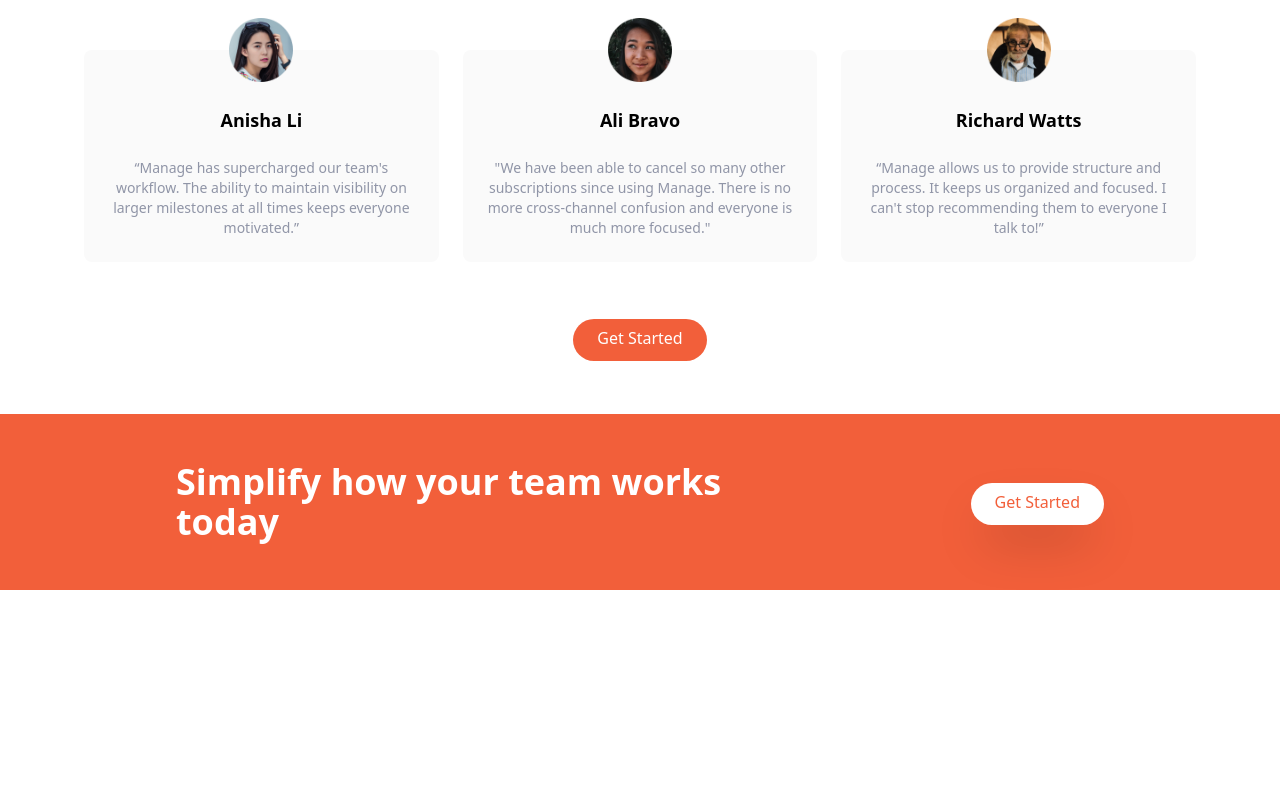
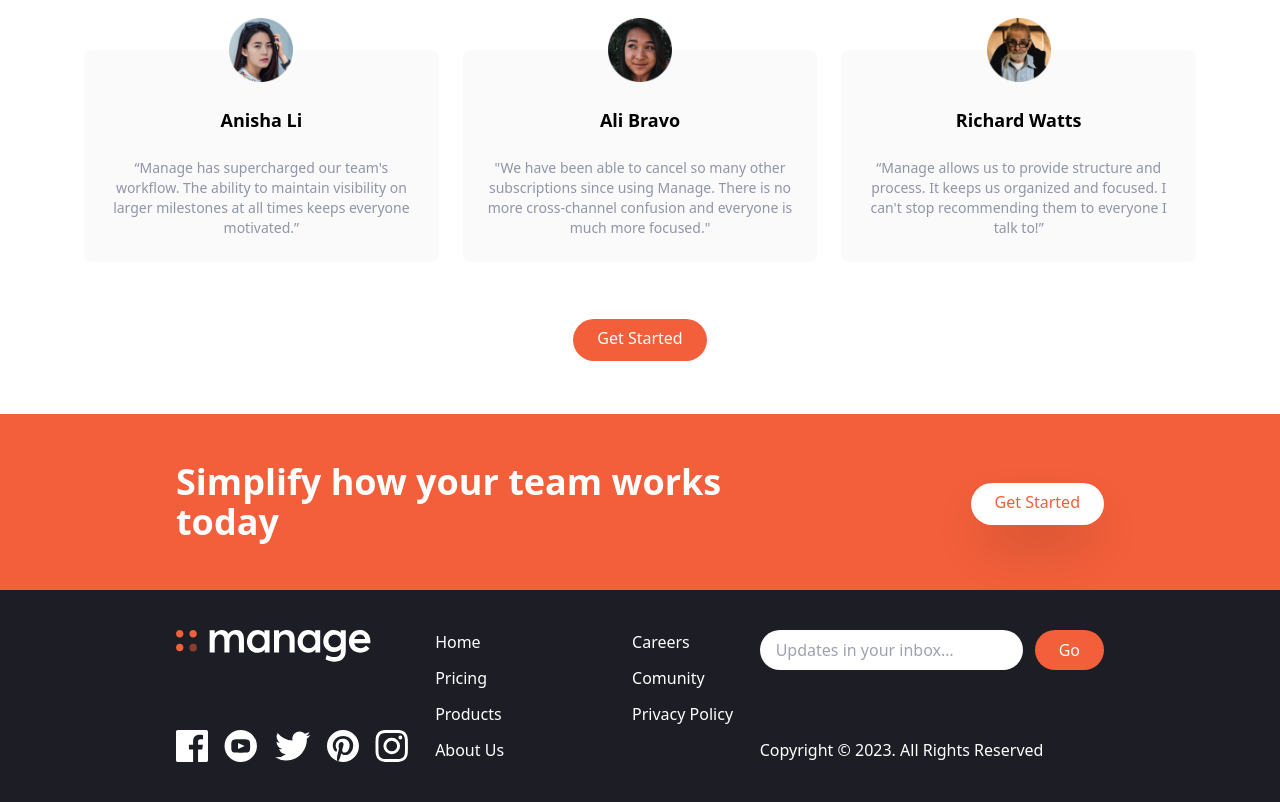
Before and after one commit to gorg1ev/manage-landing-page, a website: page index.html in a window 1280 px wide. Shown: the part 1354-2156 px from the top of the page. Before the commit the page ends 1944 px from the top, so only its background shows below. Drawn offline with Linux system fonts and the light colour scheme.

Commit message:
add footer

```diff
--- a/index.html
+++ b/index.html
@@ -274,5 +274,101 @@
             </div>
          </div>
       </section>
+      <!-- Footer  -->
+      <footer class="bg-veryDarkBlue">
+         <!-- Flex Container  -->
+         <div
+            class="container flex flex-col-reverse justify-between px-6 py-10 mx-auto space-y-8 md:flex-row md:space-y-0"
+         >
+            <!-- Logo and Social Link Container  -->
+            <div
+               class="flex flex-col-reverse items-center justify-between space-y-12 md:flex-col md:space-y-0 md:items-start"
+            >
+               <div class="mx-auto my-6 text-center text-white md:hidden">
+                  Copyright &copy; 2020. All Rights Reserved
+               </div>
+               <!-- Logo  -->
+               <div>
+                  <img src="images/logo-white.svg" alt="Logo" class="h-8" />
+               </div>
+               <!-- Social Links Container  -->
+               <div class="flex justify-center space-x-4">
+                  <!-- Link 1  -->
+                  <a href="#">
+                     <img
+                        src="images/icon-facebook.svg"
+                        alt="Facebook Icon"
+                        class="h-8"
+                     />
+                  </a>
+                  <!-- Link 2  -->
+                  <a href="#">
+                     <img
+                        src="images/icon-youtube.svg"
+                        alt="YouTube Icon"
+                        class="h-8"
+                     />
+                  </a>
+                  <!-- Link 3  -->
+                  <a href="#">
+                     <img
+                        src="images/icon-twitter.svg"
+                        alt="Twitter Icon"
+                        class="h-8"
+                     />
+                  </a>
+                  <!-- Link 4  -->
+                  <a href="#">
+                     <img
+                        src="images/icon-pinterest.svg"
+                        alt="Pinterest Icon"
+                        class="h-8"
+                     />
+                  </a>
+                  <!-- Link 5  -->
+                  <a href="#">
+                     <img
+                        src="images/icon-instagram.svg"
+                        alt="Instagram Icon"
+                        class="h-8"
+                     />
+                  </a>
+               </div>
+            </div>
+            <!-- List Container  -->
+            <div class="flex justify-around space-x-32">
+               <div class="flex flex-col space-y-3 text-white">
+                  <a href="#" class="hover:text-brightRed">Home</a>
+                  <a href="#" class="hover:text-brightRed">Pricing</a>
+                  <a href="#" class="hover:text-brightRed">Products</a>
+                  <a href="#" class="hover:text-brightRed">About Us</a>
+               </div>
+               <div class="flex flex-col space-y-3 text-white">
+                  <a href="#" class="hover:text-brightRed">Careers</a>
+                  <a href="#" class="hover:text-brightRed">Comunity</a>
+                  <a href="#" class="hover:text-brightRed">Privacy Policy</a>
+               </div>
+            </div>
+
+            <!-- Input Container  -->
+            <div class="flex flex-col justify-between">
+               <form class="flex space-x-3">
+                  <input
+                     type="text"
+                     class="flex-1 px-4 rounded-full focus:outline-none"
+                     placeholder="Updates in your inbox…"
+                  />
+                  <button
+                     class="px-6 py-2 text-white rounded-full bg-brightRed hover:bg-brightRedLight focus:outline-none"
+                  >
+                     Go
+                  </button>
+               </form>
+               <div class="hidden text-white md:block">
+                  Copyright &copy; 2023. All Rights Reserved
+               </div>
+            </div>
+         </div>
+      </footer>
    </body>
 </html>
```
